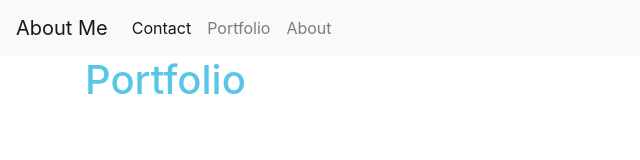
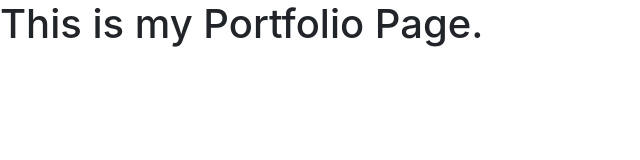
Before and after one commit to Bhargava82/bootstrap-homework-2, a plain HTML site: page portfolio.html in a window 1280 px wide. Shown: the whole page, without its empty margins (0-640 px from the left). Drawn offline with nearby package versions, Linux system fonts and the light colour scheme.

Commit message:
updated the files.

```diff
--- a/portfolio.html
+++ b/portfolio.html
@@ -10,34 +10,12 @@
         <meta name="description" content="">
         <meta name="viewport" content="width=device-width, initial-scale=1">
         <link rel="stylesheet" href="https://stackpath.bootstrapcdn.com/bootstrap/4.5.2/css/bootstrap.min.css" integrity="sha384-JcKb8q3iqJ61gNV9KGb8thSsNjpSL0n8PARn9HuZOnIxN0hoP+VmmDGMN5t9UJ0Z" crossorigin="anonymous">
+        <script src="https://code.jquery.com/jquery-3.5.1.slim.min.js" integrity="sha384-DfXdz2htPH0lsSSs5nCTpuj/zy4C+OGpamoFVy38MVBnE+IbbVYUew+OrCXaRkfj" crossorigin="anonymous"></script>
+        <script src="https://cdn.jsdelivr.net/npm/popper.js@1.16.1/dist/umd/popper.min.js" integrity="sha384-9/reFTGAW83EW2RDu2S0VKaIzap3H66lZH81PoYlFhbGU+6BZp6G7niu735Sk7lN" crossorigin="anonymous"></script>
+        <script src="https://stackpath.bootstrapcdn.com/bootstrap/4.5.2/js/bootstrap.min.js" integrity="sha384-B4gt1jrGC7Jh4AgTPSdUtOBvfO8shuf57BaghqFfPlYxofvL8/KUEfYiJOMMV+rV" crossorigin="anonymous"></script>
 
     </head>
     <body>
-        <nav class="navbar navbar-expand-lg navbar-light bg-light">
-            <a class="navbar-brand" href="#">About Me</a>
-            <button class="navbar-toggler" type="button" data-toggle="collapse" data-target="#navbarNav" aria-controls="navbarNav" aria-expanded="false" aria-label="Toggle navigation">
-              <span class="navbar-toggler-icon"></span>
-            </button>
-            <div class="collapse navbar-collapse" id="navbarNav">
-              <ul class="navbar-nav">
-                <li class="nav-item active">
-                  <a class="nav-link" href="#">Contact <span class="sr-only">(current)</span></a>
-                </li>
-                <li class="nav-item">
-                  <a class="nav-link" href="#">Portfolio</a>
-                </li>
-                <li class="nav-item">
-                  <a class="nav-link" href="#">About</a>
-                </li>
-            </ul>
-            </div>
-          </nav>
-          <div class="container">
-              <div class="row">
-                  <div class="col-sm-8">
-                      <h1 style="color: rgb(89, 198, 231);">Portfolio</h1>
-                  </div>
-              </div>
-          </div>
+        <h1>This is my Portfolio Page.</h1>
     </body>
 </html>
```
Also changed, not shown: contact.html (+21 -0 lines), index.html (+21 -0 lines).
